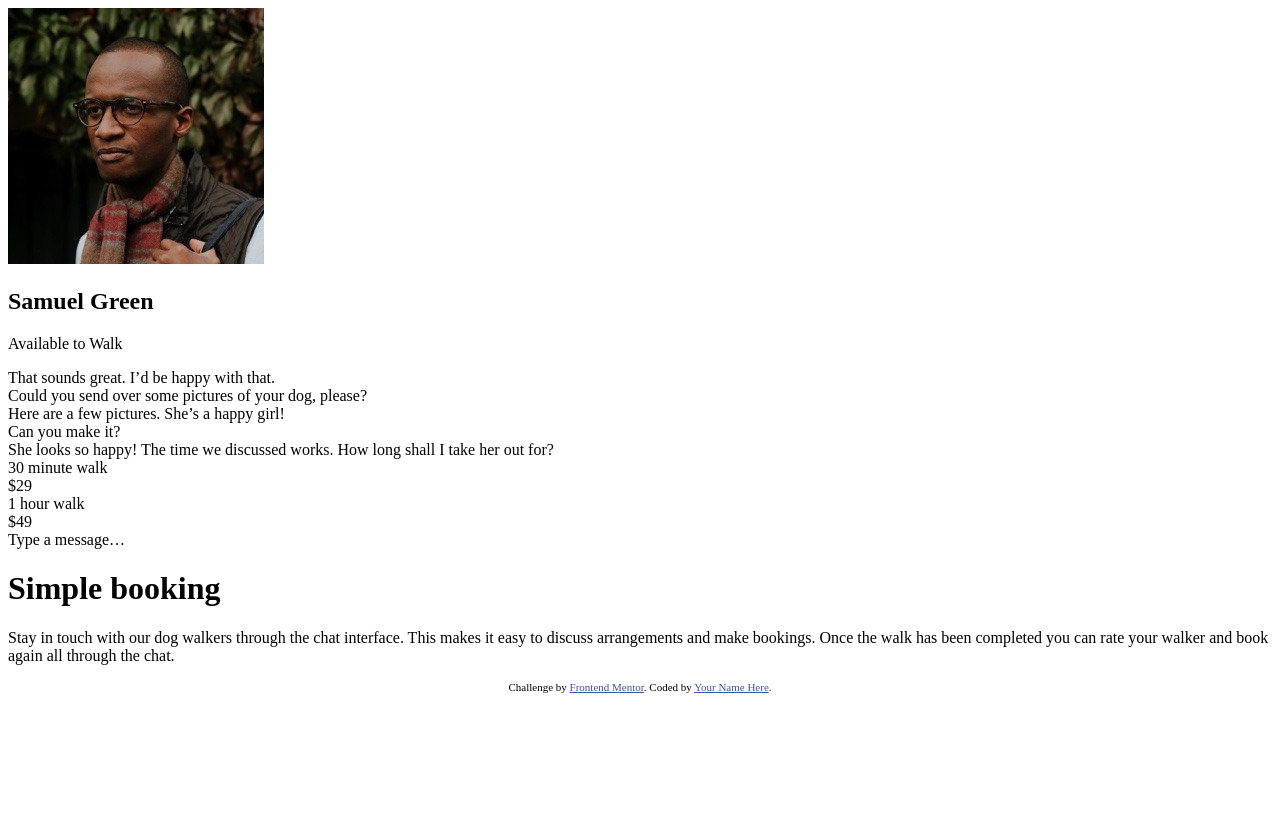
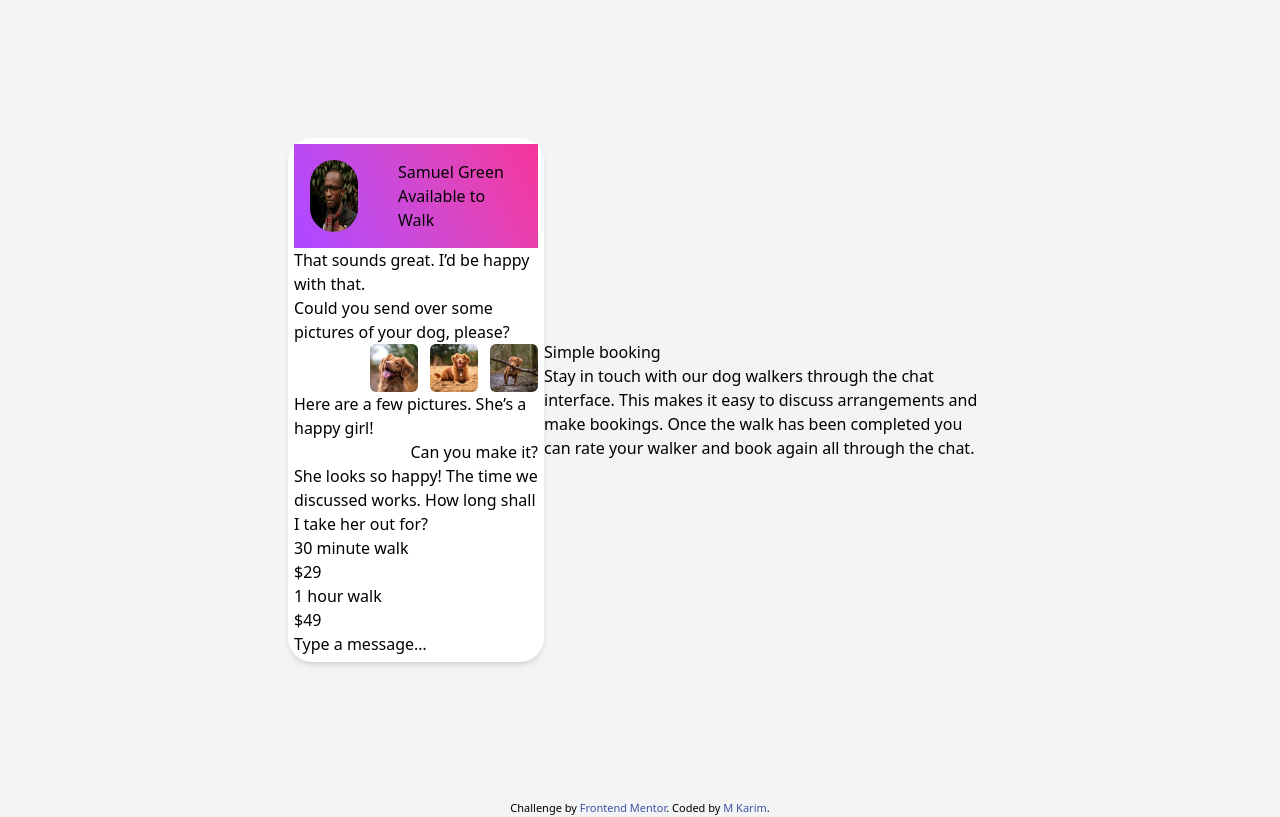
Before and after one commit to MKarimF9/chat-app, a plain HTML site: page index.html in a window 1280 px wide. Drawn offline with nearby package versions, Linux system fonts and the light colour scheme.

Commit message:
centered the app

```diff
--- a/index.html
+++ b/index.html
@@ -1,67 +1,98 @@
 <!DOCTYPE html>
 <html lang="en">
+
 <head>
   <meta charset="UTF-8">
-  <meta name="viewport" content="width=device-width, initial-scale=1.0"> <!-- displays site properly based on user's device -->
+  <meta name="viewport" content="width=device-width, initial-scale=1.0">
+  <!-- displays site properly based on user's device -->
 
   <link rel="icon" type="image/png" sizes="32x32" href="./images/favicon-32x32.png">
-
+  <script src="https://cdn.jsdelivr.net/npm/@tailwindcss/browser@4"></script>
   <title>Frontend Mentor | [Challenge Name Here]</title>
 
   <!-- Feel free to remove these styles or customise in your own stylesheet 👍 -->
   <style>
-    .attribution { font-size: 0.6875rem; text-align: center; }
-    .attribution a { color: hsl(228, 45%, 44%); }
+    .attribution {
+      font-size: 0.6875rem;
+      text-align: center;
+    }
+
+    .attribution a {
+      color: hsl(228, 45%, 44%);
+    }
   </style>
 </head>
-<body>
-  <img src="./images/avatar.jpg" alt="Profile picture of Samuel Green" class="profile-picture">
+
+<body class="bg-gray-100 ">
+
+
+<main class="flex items-center justify-center min-h-screen">
+
+
+  <div class="border-6 border-white rounded-3xl w-3xs shadow-md bg-white ">
+  <header class="flex bg-linear-65 from-purple-500 to-pink-500 p-4 gap-10">
+    <img src="./images/avatar.jpg" alt="Profile picture of Samuel Green" class="rounded-full w-12">
+    <div class="flex flex-col">
       <h2>Samuel Green</h2>
       <p>Available to Walk</p>
+    </div>
+  </header>
 
 
+    <div class="">
+
+      <!-- received -->
+      <div class="">That sounds great. I’d be happy with that.</div>
+
+      <div class="">Could you send over some pictures of your dog, please?</div>
+
+
+      <!-- send -->
+
+      <div class="flex justify-end gap-3">
+        <img class="rounded-md w-12 h-12 " src="./images/dog-image-1.jpg" alt="dog image 1">
+        <img class="rounded-md w-12 h-12" src="./images/dog-image-2.jpg" alt="dog image 2">
+        <img class="rounded-md w-12 h-12" src="./images/dog-image-3.jpg" alt="dog image 3">
+      </div>
+
+      <div class=" flex flex-col items-end">
+        <div class="">Here are a few pictures. She’s a happy girl!</div>
+        <div class="">Can you make it?</div>
+      </div>
+
+      <!-- received -->
+
       <div>
+        <div class="">She looks so happy! The time we discussed works. How long shall I take her out for?</div>
+
         <div>
-  That sounds great. I’d be happy with that.
+          <div class="">30 minute walk</div>
+          <div class="">$29</div>
         </div>
 
         <div>
-  Could you send over some pictures of your dog, please?
+          <div class="">1 hour walk</div>
+          <div class="">$49</div>
         </div>
-<div>
-  Here are a few pictures. She’s a happy girl!
       </div>
 
-<div>
-  Can you make it?
+      <div class="">Type a message…</div>
       </div>
-
-<div>
-  She looks so happy! The time we discussed works. How long shall I take her out for?
     </div>
-
-  <div> 30 minute walk </div>
-  <div>$29</div>
-
-  <div>1 hour walk</div>
-  <div>$49</div>
-
-</div>
-
-<div>
-  Type a message…</div>
-  <h1>
-  Simple booking
-</h1>
+    <div class="flex flex-col w-md">
+    <h1>Simple booking</h1>
     <p>
       Stay in touch with our dog walkers through the chat interface. This makes it easy to
       discuss arrangements and make bookings. Once the walk has been completed you can rate
       your walker and book again all through the chat.
     </p>
+    </div>
 
+</main>
   <footer class="attribution">
     Challenge by <a href="https://www.frontendmentor.io?ref=challenge">Frontend Mentor</a>.
-    Coded by <a href="#">Your Name Here</a>.
+    Coded by <a href="#">M Karim</a>.
   </footer>
 </body>
+
 </html>
```
Lines whose indentation alone changed are shown as unchanged.
